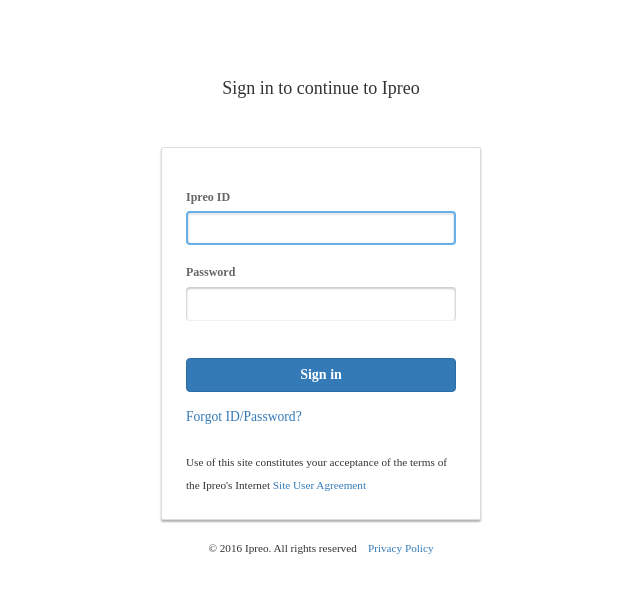
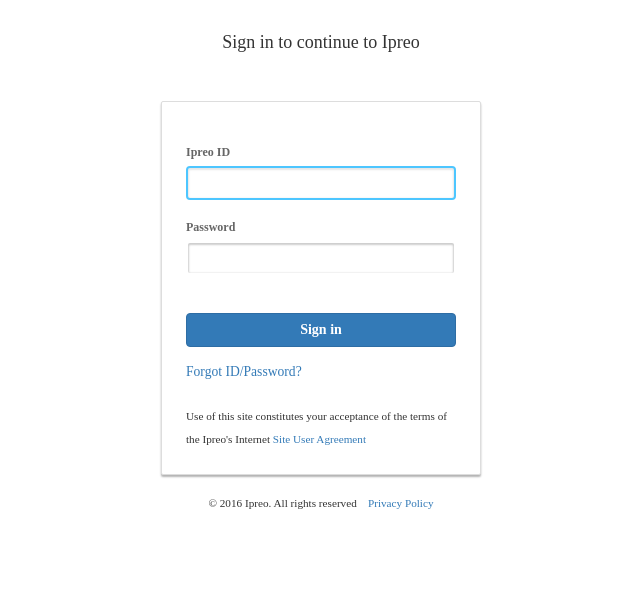
Before and after one commit to jesseangelo/IA, a website: page app/index.html in a window 1280 px wide. Shown: the whole page, without its empty margins (319-959 px from the left). Drawn offline with nearby package versions, Linux system fonts and the light colour scheme; files that its build step writes are made by us from their sources.

Commit message:
added transition, better spacing, removed modernizr, consolidated legacy styles

```diff
--- a/app/index.html
+++ b/app/index.html
@@ -18,10 +18,6 @@
     <!-- build:css styles/main.css -->
     <link rel="stylesheet" href="styles/main.css">
     <!-- endbuild -->
-
-    <!-- build:js scripts/vendor/modernizr.js -->
-    <script src="/bower_components/modernizr/modernizr.js"></script>
-    <!-- endbuild -->
   </head>
   <body class="ipreo-default">
 
@@ -34,8 +30,7 @@
                 </div>
             </div>
         </div>
-        <br><br><br>
-
+        <br>
         <div class="row">
             <div class="col-sm-12 col-md-offset-4 col-md-4" ng-show="model.loginUrl">
                 <h4 class="text-center card-heading">Sign in to continue to Ipreo</h4>
--- a/app/styles/main.sass
+++ b/app/styles/main.sass
@@ -44,13 +44,19 @@
 
   .form-control
     box-shadow: inset 0 1px 2px 1px rgba(0, 0, 0, 0.2)
-    border-width: 0
-    transition: .3s box-shadow
+    border-width: 2px
+    border-color: transparent
+    transition: .3s all
+
 
   .form-control:focus
-    border-color: 4dc6ff
+    border-color: #4dc6ff
     border-width: 2px
     box-shadow: inset 0 1px 2px 1px rgba(0, 0, 0, 0.1)
+
+  input[type=password]
+    font: small-caption
+    font-size: 1em
 
   .btn
     font-weight: bold
@@ -67,7 +73,6 @@
   .shadow-card
     box-shadow: 0 2px 2px rgba(0, 0, 0, 0.3)
 
-/* app/contacts */
 .card
   border-radius: 2px
   max-width: 320px
@@ -75,7 +80,6 @@
 
 small
   font-size: 70%
-
 
 .shadow-card
   box-shadow: 0 2px 2px rgba(0, 0, 0, 0.3)
```
